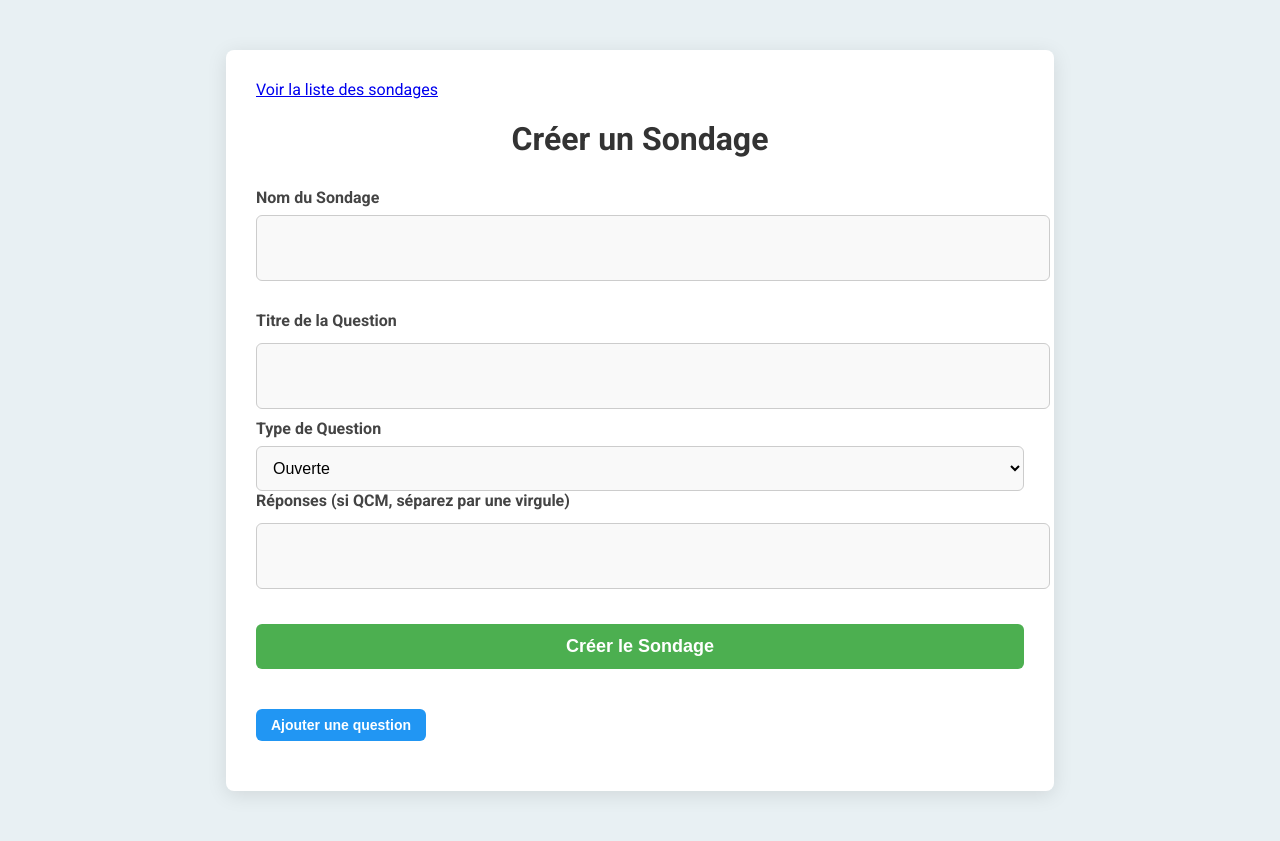
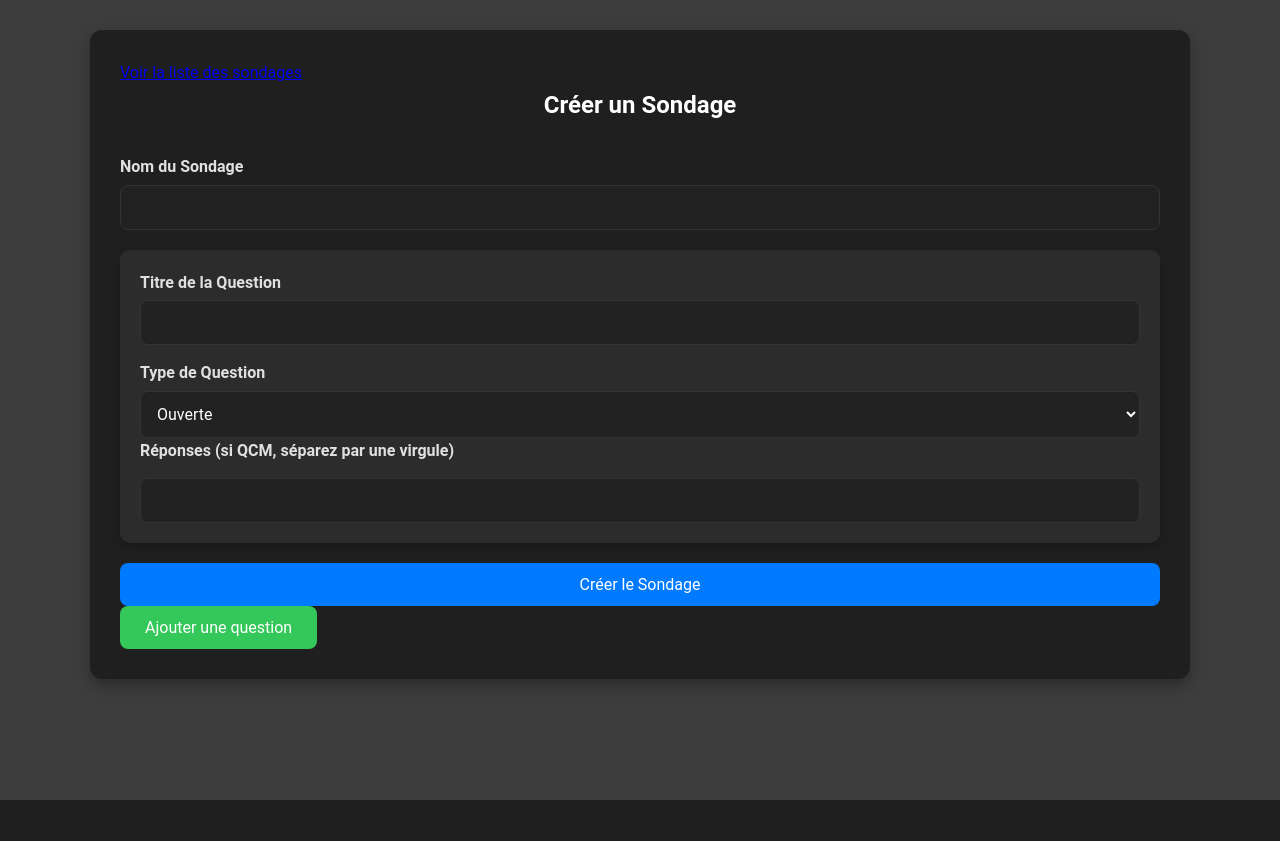
Before and after one commit to Revoky/SondagesNoSQL, a Flask app: page / in a window 1280 px wide. After the commit the page ends 800 px from the top, so only its background shows below. Run offline with Flask 3, Linux system fonts and the light colour scheme.

Commit message:
feat: ui edit-page, list-page and poll-page OK

```diff
--- a/static/main.css
+++ b/static/main.css
@@ -1,146 +1,153 @@
-/* Importation de la police depuis Google Fonts */
-@import url('https://fonts.googleapis.com/css2?family=Roboto:wght@400;500;700&display=swap');
-
-body {
-    font-family: 'Roboto', sans-serif;
+/* Style global de la page */
+* {
     margin: 0;
     padding: 0;
-    background-color: #e8f0f3;
+    box-sizing: border-box;
+    font-family: 'Roboto', sans-serif;
 }
 
-.container {
-    width: 60%;
-    margin: 50px auto;
-    padding: 30px;
-    background-color: #ffffff;
-    box-shadow: 0 4px 20px rgba(0, 0, 0, 0.1);
-    border-radius: 8px;
+/* Style de base pour le corps de la page */
+body {
+    background-color: #3d3d3d;
+    color: #e0e0e0;
+    line-height: 1.6;
+    font-size: 16px;
 }
 
+/* Style de la container principale */
+.container {
+    width: 90%;
+    max-width: 1100px;
+    margin: 30px auto;
+    padding: 30px;
+    background-color: #1f1f1f;
+    border-radius: 12px;
+    box-shadow: 0 6px 15px rgba(0, 0, 0, 0.3);
+}
+
+/* Titre principal de la page */
 h1 {
     text-align: center;
-    color: #333333;
-    font-size: 2rem;
+    font-size: 1.5rem;
+    font-weight: 700;
+    color: #ffffff;
     margin-bottom: 30px;
 }
 
-.form-group {
-    margin-bottom: 25px;
+/* Styles des formulaires et champs de saisie */
+form {
+    display: flex;
+    flex-direction: column;
+    gap: 20px;
 }
 
-.form-group label {
-    display: block;
-    font-weight: 600;
-    color: #444444;
-    margin-bottom: 8px;
+.form-group {
+    display: flex;
+    flex-direction: column;
 }
 
-.form-group input, .form-group select {
-    width: 100%;
-    padding: 12px;
-    font-size: 16px;
-    border: 1px solid #ccc;
-    border-radius: 6px;
-    background-color: #f9f9f9;
-    transition: border-color 0.3s ease, background-color 0.3s ease;
+label {
+    font-weight: 600;
+    font-size: 1rem;
+    color: #e0e0e0;
+    margin-bottom: 5px;
 }
 
-.form-group input:focus, .form-group select:focus {
-    border-color: #4CAF50;
-    background-color: #ffffff;
+input[type="text"], select {
+    padding: 12px;
+    font-size: 1rem;
+    border: 1px solid #333333;
+    border-radius: 8px;
+    background-color: #222222;
+    color: #ffffff;
+    transition: border-color 0.3s ease;
 }
 
-.form-group input[type="text"] {
-    height: 40px;
+/* Focus sur les champs de saisie */
+input[type="text"]:focus, select:focus {
+    outline: none;
+    border-color: #007aff;
 }
 
-.form-group button {
-    width: 100%;
-    padding: 12px;
-    background-color: #4CAF50;
-    color: white;
-    font-size: 18px;
-    font-weight: bold;
-    border: none;
-    border-radius: 6px;
+input[type="text"]::placeholder, select option {
+    color: #888888;
+}
+
+/* Styles des boutons */
+button, .edit-button, .add-question-button {
+    padding: 12px 25px;
+    font-size: 1rem;
+    border-radius: 8px;
     cursor: pointer;
     transition: background-color 0.3s ease;
 }
 
-.form-group button:hover {
-    background-color: #45a049;
+/* Lien du sondage */
+li a {
+    color: #cacaca;
+    font-size: 1.1rem;
+    text-decoration: none;
+    font-weight: 500;
 }
 
-.questions-container {
-    margin-top: 30px;
+/* Style des questions dans la page de création et édition */
+.question {
+    background-color: #2c2c2c;
+    padding: 20px;
+    border-radius: 10px;
+    box-shadow: 0 4px 8px rgba(0, 0, 0, 0.2);
 }
 
-.question {
-    margin-bottom: 25px;
+.questionTitle {
+    font-size: 1.2rem;
+    color: #ffffff;
+    font-weight: 600;
+    margin-bottom: 15px;
 }
 
-.question label {
-    margin-bottom: 8px;
+.questionReponses {
+    font-size: 1rem;
+    color: #bdbdbd;
+    margin-top: 10px;
 }
 
-.question input {
-    margin-top: 5px;
+.questionReponses::placeholder {
+    color: #888888;
 }
 
-.question input[type="text"] {
-    margin-bottom: 10px;
+
+/* Style du bouton principal */
+button {
+    background-color: #007aff;
+    color: white;
+    border: none;
 }
 
-.add-question-button {
-    background-color: #2196F3;
-    color: white;
-    padding: 10px 20px;
-    font-size: 16px;
-    border: none;
-    border-radius: 6px;
-    cursor: pointer;
-    margin-top: 15px;
+/* Style du bouton éditer */
+button.edit-button {
+    background-color: #ff9500;
 }
 
-.add-question-button:hover {
-    background-color: #1976D2;
+/* Style du bouton ajouter une question */
+button.add-question-button {
+    background-color: #34c759;
 }
 
-@media (max-width: 768px) {
-    .container {
-        width: 90%;
-    }
-
-    h1 {
-        font-size: 1.5rem;
-    }
-
-    .form-group input, .form-group select, .form-group button {
-        font-size: 14px;
-        padding: 10px;
-    }
+/* Effet au survol des boutons */
+button:hover {
+    background-color: #0061d0;
 }
 
-.add-question-button {
-    background-color: #2196F3;
-    color: white;
-    padding: 8px 15px;
-    font-size: 14px;
-    font-weight: bold;
-    border: none;
-    border-radius: 6px;
-    cursor: pointer;
-    margin-bottom: 20px;
-    width: auto;
-    transition: background-color 0.3s ease, transform 0.3s ease;
-    text-align: center;
+button.edit-button:hover {
+    background-color: #e68900;
 }
 
-.add-question-button:hover {
-    background-color: #1976D2;
-    transform: translateY(-2px);
+button.add-question-button:hover {
+    background-color: #28a745;
 }
 
-.add-question-button:active {
-    transform: translateY(0);
+/* Bouton désactivé */
+button:disabled {
+    background-color: #8e8e93;
+    cursor: not-allowed;
 }
--- a/templates/index.html
+++ b/templates/index.html
@@ -8,7 +8,7 @@
     <title>Créer un Sondage</title>
 </head>
 
-<body>
+<body class="index-page">
     <div class="container">
         <a href="/sondages/list">Voir la liste des sondages</a>
 
```
Also changed, not shown: static/edit-page.css (added, +181 -0 lines), static/list-page.css (added, +102 -0 lines), static/poll-page.css (added, +111 -0 lines), templates/edit_poll.html (+8 -7 lines), templates/poll.html (+11 -8 lines), templates/polls.html (+12 -9 lines).
